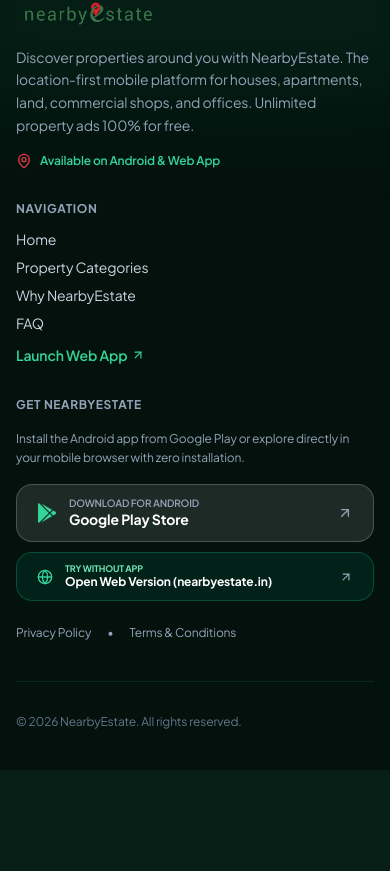
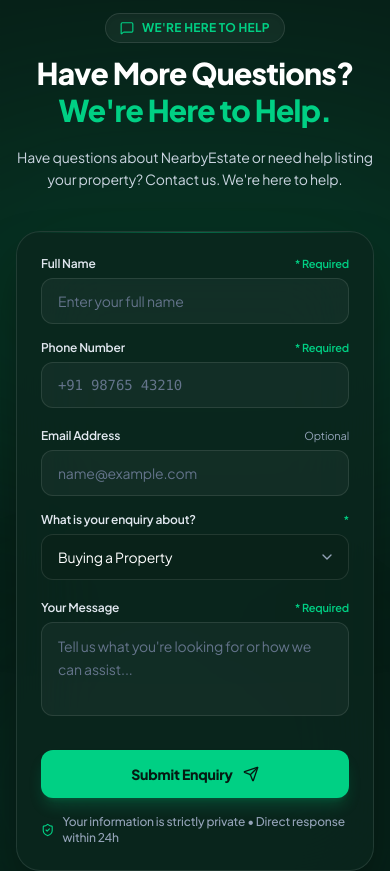
Before and after one commit to AmigosiaDev/nearbyestate-static, a React (Vite) app: page / in a window 390 px wide. Shown: the part 5362-6233 px from the top of the page. Before the commit the page ends 6132 px from the top, so only its background shows below. Built offline with nearby package versions, Linux system fonts and the light colour scheme.

Commit message:
feat: add minimal contact enquiry section after FAQ

```diff
--- a/src/App.tsx
+++ b/src/App.tsx
@@ -11,6 +11,7 @@
 // import { AgencySection } from './components/AgencySection';
 import { AgentProSection } from './components/AgentProSection';
 import { FAQ } from './components/FAQ';
+import { ContactSection } from './components/ContactSection';
 import { Footer } from './components/Footer';
 import { LegalModal } from './components/LegalModal';
 import { MobileStickyCTA } from './components/MobileStickyCTA';
@@ -38,9 +39,10 @@
         <AgentProSection />
 
         {/* 5. Frequently Asked Questions */}
+        <FAQ />
 
-        {/* 6. Frequently Asked Questions */}
-        <FAQ />
+        {/* 6. Contact & Support Enquiry Section */}
+        <ContactSection />
       </main>
 
       {/* 11. Footer */}
--- a/src/components/ContactSection.tsx
+++ b/src/components/ContactSection.tsx
@@ -1,6 +1,6 @@
 import React, { useState } from 'react';
 import { motion } from 'framer-motion';
-import { Send, CheckCircle2, HelpCircle } from 'lucide-react';
+import { Send, CheckCircle2, MessageSquare, ChevronDown, ShieldCheck } from 'lucide-react';
 
 export const ContactSection: React.FC = () => {
   const [formData, setFormData] = useState({
@@ -19,40 +19,45 @@
   };
 
   return (
-    <section id="contact" className="py-16 sm:py-24 lg:py-28 bg-[#071F17] relative overflow-hidden">
-      {/* Seamless Ambient Background */}
+    <section id="contact" className="pt-16 pb-28 sm:py-24 lg:py-28 bg-[#071F17] relative overflow-hidden text-white">
+      {/* Ambient Radiant Forest Background */}
       <div className="absolute inset-0 pointer-events-none z-0">
-        <div className="absolute top-1/2 left-1/2 -translate-x-1/2 -translate-y-1/2 w-[800px] h-[450px] bg-emerald-500/10 rounded-full blur-3xl pointer-events-none" />
-        <div className="absolute inset-0 coordinate-grid opacity-15" />
-        <div className="absolute inset-0 map-dotted-grid opacity-15" />
+        <div className="absolute top-1/3 left-1/2 -translate-x-1/2 -translate-y-1/2 w-[700px] h-[400px] bg-[#00D084]/10 blur-[100px] rounded-full" />
+        <div className="absolute bottom-10 right-10 w-[400px] h-[300px] bg-emerald-700/10 blur-[80px] rounded-full" />
+        <div className="absolute inset-0 coordinate-grid opacity-25" />
       </div>
 
-      <div className="max-w-5xl mx-auto px-4 sm:px-6 lg:px-8 relative z-10">
-        {/* Section Header from PDF */}
-        <div className="text-center max-w-3xl mx-auto mb-10 sm:mb-14 space-y-3.5">
-          <div className="inline-flex items-center gap-2 px-3.5 py-1.5 rounded-full bg-emerald-500/15 border border-emerald-400/25 text-emerald-300 text-xs font-bold uppercase tracking-wider">
-            <HelpCircle className="w-3.5 h-3.5" />
+      <div className="max-w-4xl mx-auto px-4 sm:px-6 lg:px-8 relative z-10 w-full">
+        {/* Section Header */}
+        <div className="text-center max-w-2xl mx-auto mb-10 space-y-3">
+          <div className="inline-flex items-center gap-2 px-3.5 py-1.5 rounded-full bg-white/5 border border-white/10 text-[#00D084] text-xs font-bold tracking-wide uppercase shadow-inner">
+            <MessageSquare className="w-3.5 h-3.5 text-[#00D084]" />
             <span>We're Here to Help</span>
           </div>
-          <h2 className="text-2xl xs:text-3xl sm:text-4xl lg:text-5xl font-extrabold text-white tracking-tight leading-tight">
-            Have More Questions? <span className="text-[#00D084]">Get in Touch.</span>
+
+          <h2 className="text-3xl sm:text-4xl lg:text-[2.6rem] font-extrabold text-white tracking-tight leading-tight">
+            Have More Questions? <span className="text-[#00D084]">We're Here to Help.</span>
           </h2>
-          <p className="text-sm sm:text-base lg:text-lg text-emerald-100/80 font-normal max-w-2xl mx-auto leading-relaxed">
-            Need more information about NearbyEstate, property listings, or our Agent Pro plan? Get in touch with us, and our team will be happy to assist you.
+
+          <p className="text-slate-300 text-sm sm:text-base leading-relaxed font-normal pt-1">
+            Have questions about NearbyEstate or need help listing your property? Contact us. We're here to help.
           </p>
         </div>
 
-        {/* Contact Form Card */}
+        {/* Minimal Uncluttered Contact Card */}
         <motion.div
           initial={{ opacity: 0, y: 20 }}
           whileInView={{ opacity: 1, y: 0 }}
           viewport={{ once: true }}
           transition={{ duration: 0.5 }}
-          className="rounded-[32px] bg-gradient-to-br from-[#0F2E23] via-[#0A261D] to-[#071B13] border border-emerald-500/30 p-6 sm:p-10 lg:p-12 shadow-2xl relative overflow-hidden text-left"
+          className="bg-[#0A261D]/80 backdrop-blur-2xl border border-white/10 rounded-3xl p-6 sm:p-10 shadow-2xl shadow-black/50 relative overflow-hidden text-left"
         >
+          {/* Subtle Top Gradient Rim Highlight */}
+          <div className="absolute top-0 left-0 right-0 h-px bg-gradient-to-r from-transparent via-[#00D084]/40 to-transparent" />
+
           {submitted ? (
             <div className="py-12 text-center space-y-4">
-              <div className="w-16 h-16 rounded-full bg-[#00D084]/20 border border-[#00D084]/40 flex items-center justify-center text-[#00D084] mx-auto">
+              <div className="w-16 h-16 rounded-full bg-[#00D084]/20 border border-[#00D084]/40 flex items-center justify-center text-[#00D084] mx-auto shadow-lg shadow-[#00D084]/15">
                 <CheckCircle2 className="w-8 h-8" />
               </div>
               <h3 className="text-2xl font-extrabold text-white">Thank You!</h3>
@@ -71,18 +76,19 @@
                     message: '',
                   });
                 }}
-                className="mt-4 px-6 py-2.5 rounded-xl bg-white/10 hover:bg-white/20 text-white text-xs font-bold transition-colors"
+                className="mt-4 px-6 py-2.5 rounded-xl bg-white/10 hover:bg-white/20 text-white text-xs font-bold transition-colors cursor-pointer"
               >
                 Send Another Message
               </button>
             </div>
           ) : (
-            <form onSubmit={handleSubmit} className="space-y-5 sm:space-y-6">
-              <div className="grid grid-cols-1 sm:grid-cols-2 gap-5 sm:gap-6">
-                {/* Full Name */}
-                <div className="space-y-2">
-                  <label htmlFor="fullName" className="text-xs font-bold text-slate-300 uppercase tracking-wider block">
-                    Full Name <span className="text-[#00D084]">*</span>
+            <form onSubmit={handleSubmit} className="space-y-5">
+              {/* Row 1: Full Name & Phone Number */}
+              <div className="grid grid-cols-1 sm:grid-cols-2 gap-4 sm:gap-5">
+                <div className="space-y-1.5">
+                  <label htmlFor="fullName" className="text-xs font-semibold text-slate-200 flex items-center justify-between">
+                    <span>Full Name</span>
+                    <span className="text-[#00D084] text-[11px]">* Required</span>
                   </label>
                   <input
                     id="fullName"
@@ -91,14 +97,14 @@
                     value={formData.fullName}
                     onChange={(e) => setFormData({ ...formData, fullName: e.target.value })}
                     placeholder="Enter your full name"
-                    className="w-full px-4 py-3.5 rounded-2xl bg-white/5 border border-white/15 text-white placeholder-slate-400 text-sm focus:outline-none focus:border-[#00D084] focus:ring-1 focus:ring-[#00D084] transition-all"
+                    className="w-full px-4 py-3 rounded-xl bg-white/[0.04] border border-white/10 text-white placeholder-slate-500 text-sm focus:outline-none focus:border-[#00D084] focus:ring-1 focus:ring-[#00D084] transition-all"
                   />
                 </div>
 
-                {/* Phone Number */}
-                <div className="space-y-2">
-                  <label htmlFor="phoneNumber" className="text-xs font-bold text-slate-300 uppercase tracking-wider block">
-                    Phone Number <span className="text-[#00D084]">*</span>
+                <div className="space-y-1.5">
+                  <label htmlFor="phoneNumber" className="text-xs font-semibold text-slate-200 flex items-center justify-between">
+                    <span>Phone Number</span>
+                    <span className="text-[#00D084] text-[11px]">* Required</span>
                   </label>
                   <input
                     id="phoneNumber"
@@ -107,16 +113,17 @@
                     value={formData.phoneNumber}
                     onChange={(e) => setFormData({ ...formData, phoneNumber: e.target.value })}
                     placeholder="+91 98765 43210"
-                    className="w-full px-4 py-3.5 rounded-2xl bg-white/5 border border-white/15 text-white placeholder-slate-400 text-sm focus:outline-none focus:border-[#00D084] focus:ring-1 focus:ring-[#00D084] transition-all"
+                    className="w-full px-4 py-3 rounded-xl bg-white/[0.04] border border-white/10 text-white placeholder-slate-500 text-sm focus:outline-none focus:border-[#00D084] focus:ring-1 focus:ring-[#00D084] transition-all font-mono"
                   />
                 </div>
               </div>
 
-              <div className="grid grid-cols-1 sm:grid-cols-2 gap-5 sm:gap-6">
-                {/* Email Address (Optional) */}
-                <div className="space-y-2">
-                  <label htmlFor="emailAddress" className="text-xs font-bold text-slate-300 uppercase tracking-wider block">
-                    Email Address <span className="text-slate-400 font-normal lowercase">(optional)</span>
+              {/* Row 2: Email Address & Enquiry Dropdown */}
+              <div className="grid grid-cols-1 sm:grid-cols-2 gap-4 sm:gap-5">
+                <div className="space-y-1.5">
+                  <label htmlFor="emailAddress" className="text-xs font-semibold text-slate-200 flex items-center justify-between">
+                    <span>Email Address</span>
+                    <span className="text-slate-400 text-[11px] font-normal">Optional</span>
                   </label>
                   <input
                     id="emailAddress"
@@ -124,20 +131,21 @@
                     value={formData.emailAddress}
                     onChange={(e) => setFormData({ ...formData, emailAddress: e.target.value })}
                     placeholder="name@example.com"
-                    className="w-full px-4 py-3.5 rounded-2xl bg-white/5 border border-white/15 text-white placeholder-slate-400 text-sm focus:outline-none focus:border-[#00D084] focus:ring-1 focus:ring-[#00D084] transition-all"
+                    className="w-full px-4 py-3 rounded-xl bg-white/[0.04] border border-white/10 text-white placeholder-slate-500 text-sm focus:outline-none focus:border-[#00D084] focus:ring-1 focus:ring-[#00D084] transition-all"
                   />
                 </div>
 
-                {/* What is your enquiry about? Dropdown */}
-                <div className="space-y-2">
-                  <label htmlFor="enquiryType" className="text-xs font-bold text-slate-300 uppercase tracking-wider block">
-                    What is your enquiry about? <span className="text-[#00D084]">*</span>
+                <div className="space-y-1.5">
+                  <label htmlFor="enquiryType" className="text-xs font-semibold text-slate-200 flex items-center justify-between">
+                    <span>What is your enquiry about?</span>
+                    <span className="text-[#00D084] text-[11px]">*</span>
                   </label>
+                  <div className="relative">
                     <select
                       id="enquiryType"
                       value={formData.enquiryType}
                       onChange={(e) => setFormData({ ...formData, enquiryType: e.target.value })}
-                    className="w-full px-4 py-3.5 rounded-2xl bg-[#092219] border border-white/15 text-white text-sm focus:outline-none focus:border-[#00D084] focus:ring-1 focus:ring-[#00D084] transition-all"
+                      className="w-full px-4 py-3 rounded-xl bg-[#092219] border border-white/10 text-white text-sm focus:outline-none focus:border-[#00D084] focus:ring-1 focus:ring-[#00D084] transition-all appearance-none cursor-pointer pr-10"
                     >
                       <option value="Buying a Property">Buying a Property</option>
                       <option value="Selling or Listing a Property">Selling or Listing a Property</option>
@@ -145,39 +153,44 @@
                       <option value="App Support">App Support</option>
                       <option value="Other Enquiries">Other Enquiries</option>
                     </select>
+                    <div className="pointer-events-none absolute inset-y-0 right-0 flex items-center px-3.5 text-slate-400">
+                      <ChevronDown className="w-4 h-4" />
+                    </div>
+                  </div>
                 </div>
               </div>
 
-              {/* Your Message */}
-              <div className="space-y-2">
-                <label htmlFor="message" className="text-xs font-bold text-slate-300 uppercase tracking-wider block">
-                  Your Message <span className="text-[#00D084]">*</span>
+              {/* Row 3: Your Message */}
+              <div className="space-y-1.5">
+                <label htmlFor="message" className="text-xs font-semibold text-slate-200 flex items-center justify-between">
+                  <span>Your Message</span>
+                  <span className="text-[#00D084] text-[11px]">* Required</span>
                 </label>
                 <textarea
                   id="message"
                   required
-                  rows={4}
+                  rows={3}
                   value={formData.message}
                   onChange={(e) => setFormData({ ...formData, message: e.target.value })}
-                  placeholder="Tell us what you're looking for or how we can help..."
-                  className="w-full px-4 py-3.5 rounded-2xl bg-white/5 border border-white/15 text-white placeholder-slate-400 text-sm focus:outline-none focus:border-[#00D084] focus:ring-1 focus:ring-[#00D084] transition-all resize-none"
+                  placeholder="Tell us what you're looking for or how we can assist..."
+                  className="w-full px-4 py-3 rounded-xl bg-white/[0.04] border border-white/10 text-white placeholder-slate-500 text-sm focus:outline-none focus:border-[#00D084] focus:ring-1 focus:ring-[#00D084] transition-all resize-none leading-relaxed"
                 />
               </div>
 
-              {/* Submit Button */}
+              {/* Row 4: Submit Button & Reassurance Note */}
               <div className="pt-2 flex flex-col sm:flex-row items-center justify-between gap-4">
                 <button
                   type="submit"
                   id="contact_form_submit"
-                  className="w-full sm:w-auto inline-flex items-center justify-center gap-2.5 px-8 py-4 rounded-2xl bg-[#00D084] hover:bg-[#00D084]/90 text-[#051A12] font-bold text-sm sm:text-base shadow-xl shadow-[#00D084]/25 transition-all transform hover:-translate-y-0.5"
+                  className="w-full sm:w-auto inline-flex items-center justify-center gap-2.5 px-8 py-3.5 rounded-xl bg-[#00D084] hover:bg-[#00D084]/90 text-[#051A12] font-extrabold text-sm shadow-lg shadow-[#00D084]/20 transition-all transform hover:-translate-y-0.5 cursor-pointer"
                 >
                   <span>Submit Enquiry</span>
                   <Send className="w-4 h-4" />
                 </button>
 
-                <div className="text-xs text-slate-400 flex items-center gap-2">
-                  <CheckCircle2 className="w-4 h-4 text-[#00D084]" />
-                  <span>Prompt response within 24 hours</span>
+                <div className="flex items-center gap-2 text-xs text-slate-400 font-medium">
+                  <ShieldCheck className="w-4 h-4 text-[#00D084]" />
+                  <span>Your information is strictly private • Direct response within 24h</span>
                 </div>
               </div>
             </form>
--- a/src/components/Navbar.tsx
+++ b/src/components/Navbar.tsx
@@ -26,6 +26,7 @@
     { label: 'Why Us', href: '#why-us' },
     { label: 'For Agents', href: '#agent-pro' },
     { label: 'FAQ', href: '#faq' },
+    { label: 'Contact', href: '#contact' },
   ];
 
   return (
```
Lines whose indentation alone changed are shown as unchanged.
